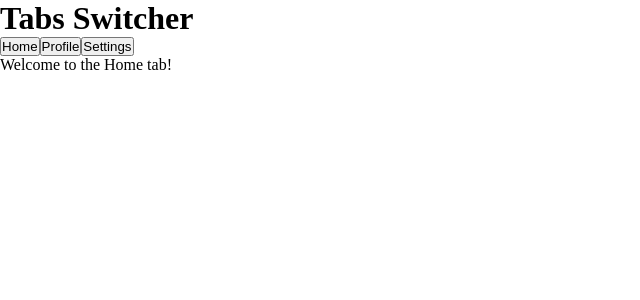
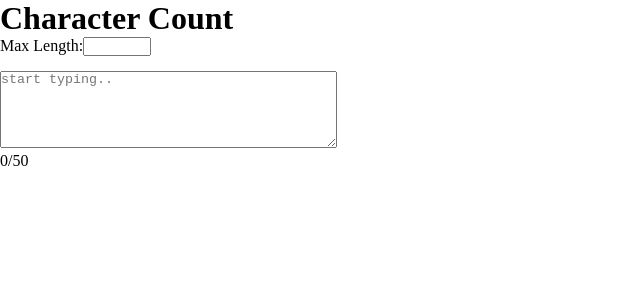
Before and after one commit to upasani/React-Practice, a React (Vite) app: page / in a window 1280 px wide. Shown: the top 300 px of the page, without its empty margins (0-640 px from the left). Built offline with nearby package versions, Linux system fonts and the light colour scheme.

Commit message:
working on the character count component

```diff
--- a/src/App.jsx
+++ b/src/App.jsx
@@ -9,6 +9,7 @@ import Zigzag from './Component/NamasteDev/Easy/Zigzag/Zigzag';
 import Acordian from './Component/NamasteDev/Easy/Acordian/Acordian';
 import PasswordToggle from './Component/NamasteDev/Easy/PasswordToggle/PasswordToggle';
 import TabsSwitcher from './Component/NamasteDev/Easy/TabsSwitcher/TabsSwitcher';
+import CharacterCount from './Component/NamasteDev/Easy/CharacterCount/CharacterCount';
 import './index.css'
 
 function App() {
@@ -40,7 +41,8 @@ function App() {
       {/* <Zigzag/> */}
       {/* <PasswordToggle /> */}
       {/* <ProgressBar /> */}
-      <TabsSwitcher />
+      {/* <TabsSwitcher /> */}
+      <CharacterCount />
     </>
   )
 }
--- /dev/null
+++ b/src/Component/NamasteDev/Easy/CharacterCount/CharacterCount.jsx
@@ -0,0 +1,37 @@
+import { useState } from "react";
+
+function CharacterCount() {
+    const [limit, setLimit] = useState(50);
+    const [character, setCharacter] = useState('');
+
+    return (
+        <>
+            <h1>Character Count</h1>
+            <label htmlFor="">Max Length:</label>
+            <input type="number" style={{ width: "5%" }} onChange={(e) => setLimit(e.target.value)} min={1} /> <br />
+            <textarea
+                placeholder="start typing.."
+                name="" id=""
+                rows={5}
+                cols={40}
+                style={{ marginTop: "15px" }}
+                onChange={(e) => setCharacter(e.target.value)}>
+            </textarea>
+
+            <div>{`${character.length}/${limit}`}</div>
+            {
+                character.length > limit ? (
+                    <div>You are exceed limit with {character.length - limit}</div>
+                ) : (
+
+                    (limit * (90 / 100)) <= character.length && (
+                        <div>You are close to limit</div>
+                    )
+                )
+            }
+
+        </>
+    )
+}
+
+export default CharacterCount;
```
Also changed, not shown: src/Component/NamasteDev/Easy/CharacterCount/characterCount.css (added).
